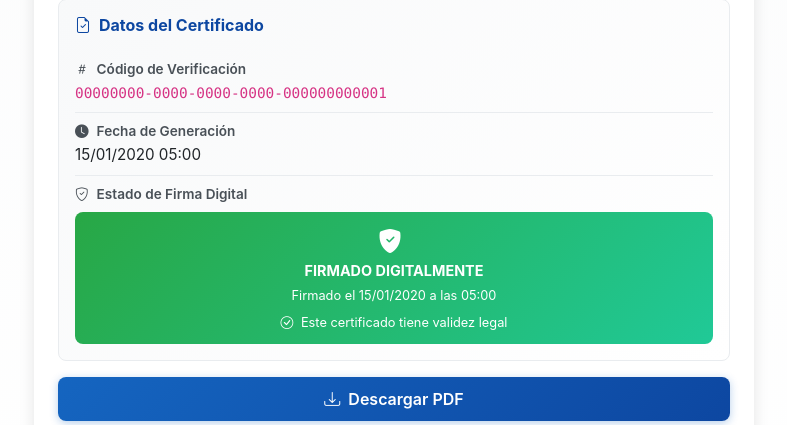
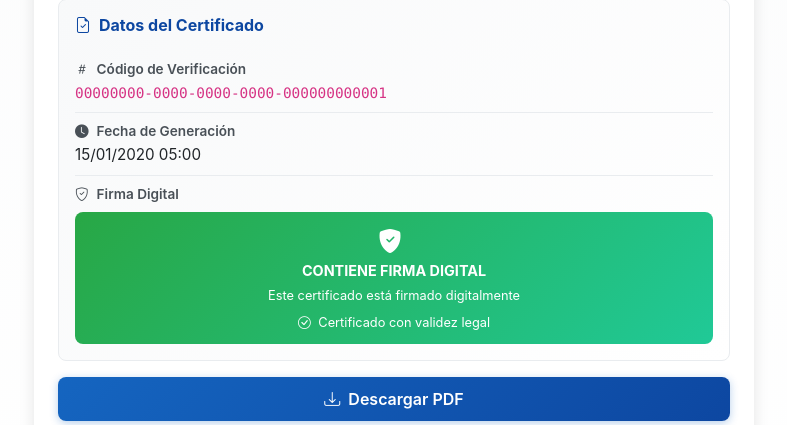
Before and after one commit to ajahuanex/sistema_certificados_drtc, a Django app: page /verificar/00000000-0000-0000-0000-000000000001/ in a window 1280 px wide. Shown: the part 1075-1500 px from the top of the page, without its empty margins (246-1033 px from the left). Run offline with Django 5.2, Linux system fonts and the light colour scheme; data comes from the database, SQL or seed files in the repository; tables that the repository leaves empty hold one stand-in row (values such as "Sample post").

Commit message:
Todos los certificados muestran firma digital con link a validador FirmaPerú

```diff
--- a/templates/certificates/verify.html
+++ b/templates/certificates/verify.html
@@ -299,34 +299,20 @@
 
                         <div class="info-item">
                             <div class="info-label">
-                                <i class="bi bi-shield-check me-2"></i>Estado de Firma Digital
+                                <i class="bi bi-shield-check me-2"></i>Firma Digital
                             </div>
                             <div class="info-value">
-                                {% if certificate.is_signed %}
                                 <div class="signature-badge">
                                     <i class="bi bi-shield-fill-check me-2" style="font-size: 1.5rem;"></i>
-                                    <div class="fw-bold">FIRMADO DIGITALMENTE</div>
+                                    <div class="fw-bold">CONTIENE FIRMA DIGITAL</div>
                                     <div class="small mt-1">
-                                        Firmado el {{ certificate.signed_at|date:"d/m/Y \a \l\a\s H:i" }}
+                                        Este certificado está firmado digitalmente
                                     </div>
                                     <div class="small mt-2">
                                         <i class="bi bi-check-circle me-1"></i>
-                                        Este certificado tiene validez legal
+                                        Certificado con validez legal
                                     </div>
                                 </div>
-                                {% else %}
-                                <div class="signature-badge unsigned">
-                                    <i class="bi bi-shield me-2" style="font-size: 1.5rem;"></i>
-                                    <div class="fw-bold">SIN FIRMA DIGITAL</div>
-                                    <div class="small mt-1">
-                                        Este certificado aún no ha sido firmado digitalmente
-                                    </div>
-                                    <div class="small mt-2">
-                                        <i class="bi bi-info-circle me-1"></i>
-                                        Pendiente de firma digital
-                                    </div>
-                                </div>
-                                {% endif %}
                             </div>
                         </div>
                     </div>
@@ -337,7 +323,6 @@
                            target="_blank">
                             <i class="bi bi-download me-2"></i>Descargar PDF
                         </a>
-                        {% if certificate.is_signed %}
                         <a href="https://apps.firmaperu.gob.pe/web/validador.xhtml"
                            class="btn btn-success btn-action-verify"
                            target="_blank"
@@ -349,7 +334,6 @@
                             <i class="bi bi-info-circle me-1"></i>
                             Descarga el PDF y súbelo al validador de FirmaPerú
                         </p>
-                        {% endif %}
                         <a href="{% url 'certificates:query' %}" class="btn btn-outline-secondary btn-action-verify">
                             <i class="bi bi-search me-2"></i>Buscar Otro Certificado
                         </a>
```
Also changed, not shown: templates/certificates/query.html (+18 -9 lines).
